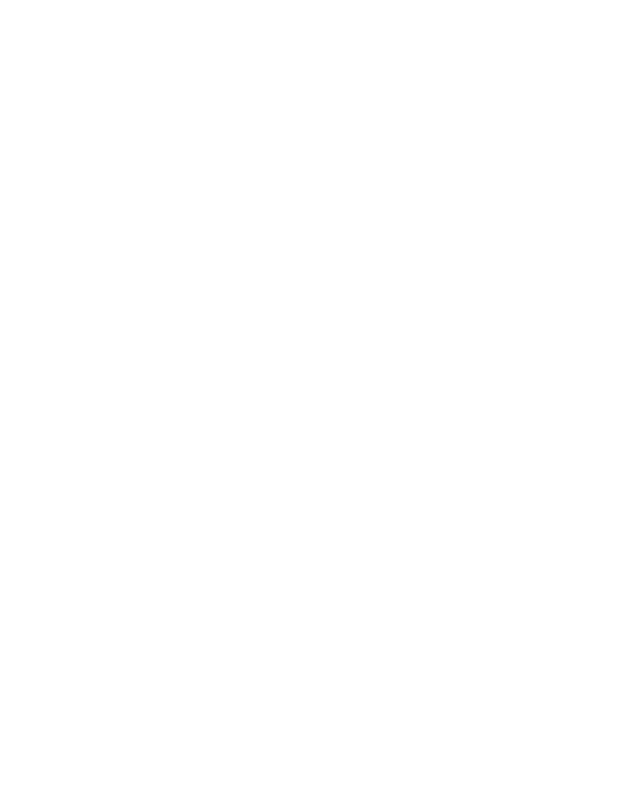
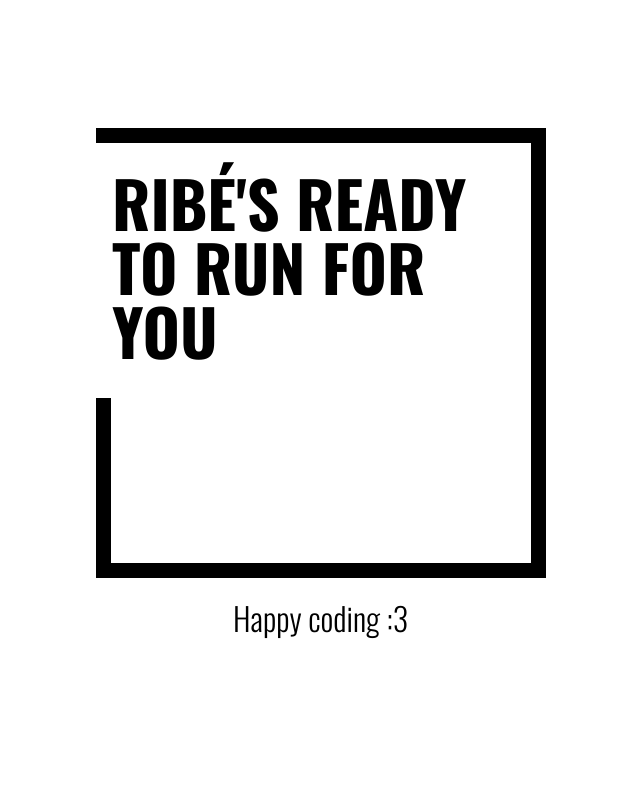
Before and after one commit to tomheno/Rib-Boilerplate, a website: page app/web/index.html in a window 1280 px wide. Shown: the whole page, without its empty margins (319-959 px from the left). Drawn offline with nearby package versions, Linux system fonts and the light colour scheme.

Commit message:
Update homepage

```diff
--- /dev/null
+++ b/app/src/scss/_components.scss
@@ -0,0 +1 @@
+@import "components/squareFade";
--- /dev/null
+++ b/app/src/scss/_fonts.scss
@@ -0,0 +1 @@
+@import url('https://fonts.googleapis.com/css?family=Oswald:200,300,400,700');
--- /dev/null
+++ b/app/src/scss/_views.scss
@@ -0,0 +1 @@
+@import "views/rib";
--- a/app/src/scss/app.scss
+++ b/app/src/scss/app.scss
@@ -1,5 +1,8 @@
 @import 'colors';
 @import 'mixins';
+@import 'views';
+@import 'components';
+@import 'fonts';
 
 
 * {
--- /dev/null
+++ b/app/src/scss/components/_squareFade.scss
@@ -0,0 +1,156 @@
+.squareFade {
+  width: 450px;
+  height: 450px;
+  position: relative;
+  overflow: hidden;
+  animation: movinInBlock 1s ease-out;
+  padding: 0;
+  font-family: 'Oswald', sans-serif;
+  cursor: pointer;
+
+  &:hover {
+    .black-mask {
+      transform: translateX(0);
+    }
+
+    .text {
+      color: white;
+    }
+  }
+
+  div {
+    position: absolute;
+    background: #000;
+  }
+
+  .line-top {
+    height: 15px;
+    width: 100%;
+    top: 0;
+    left: 0;
+    animation: lineTop 0.8s cubic-bezier(0.05, 0.79, 0.82, 0.31);
+  }
+
+  .line-right {
+    height: 100%;
+    width: 15px;
+    top: 0;
+    right: 0;
+    animation: lineRight 0.8s cubic-bezier(0.05, 0.79, 0.82, 0.31);
+  }
+
+  .line-bottom {
+    height: 15px;
+    width: 100%;
+    bottom: 0;
+    left: 0;
+    animation: lineBottom 0.8s cubic-bezier(0.05, 0.79, 0.82, 0.31);
+  }
+
+  .line-left {
+    height: 100%;
+    width: 15px;
+    top: 0;
+    left: 0;
+    transform: translateY(60%);
+    animation: lineLeft 0.8s cubic-bezier(0.05, 0.79, 0.82, 0.31);
+  }
+
+  .black-mask {
+    width: 100%;
+    height: 100%;
+    transform: translateX(100%);
+    animation: blackMask 1s 0.9s cubic-bezier(0.35, 1.1, 0.57, 0.76);
+    transition: .9s;
+  }
+
+  .text {
+    background: none;
+    font-size: 2rem;
+    line-height: 1;
+    letter-spacing: 0px;
+    margin-left: 1rem;
+    margin-right: 1rem;
+    text-transform: uppercase;
+    opacity: 0;
+    animation: moveIn 0s 1.4s cubic-bezier(0.35, 1.1, 0.57, 0.76) forwards;
+    transition: 1s;
+  }
+}
+
+
+@keyframes movinInBlock {
+  0% {
+    opacity: 0;
+    transform: translate(20%, 0%);
+  }
+
+  100% {
+    opacity: 1;
+    transform: translate(0%, 0%);
+  }
+}
+
+@keyframes lineTop {
+  0% {
+    transform: translateX(-100%);
+  }
+
+  100% {
+    transform: translateX(0%);
+  }
+}
+
+@keyframes lineRight {
+  0% {
+    transform: translateY(200%);
+  }
+
+  100% {
+    transform: translateY(0%);
+  }
+}
+
+@keyframes lineBottom {
+  0% {
+    transform: translateX(150%);
+  }
+
+  100% {
+    transform: translateX(0%);
+  }
+}
+
+@keyframes lineLeft {
+  0% {
+    transform: translateY(100%);
+  }
+
+  100% {
+    transform: translateY(60%);
+  }
+}
+
+@keyframes blackMask {
+  0% {
+    transform: translateX(100%);
+  }
+
+  50% {
+    transform: translateX(0%);
+  }
+
+  100% {
+    transform: translateX(100%);
+  }
+}
+
+@keyframes moveIn {
+  0% {
+    opacity: 0;
+  }
+
+  100% {
+    opacity: 1;
+  }
+}
--- /dev/null
+++ b/app/src/scss/views/_rib.scss
@@ -0,0 +1,35 @@
+.rib {
+  position: fixed;
+  top: 0;
+  right: 0;
+  left: 0;
+  bottom: 0;
+  display: flex;
+  justify-content: center;
+  align-items: center;
+  flex-direction: column;
+
+
+  &__hint {
+    margin-top: 1rem;
+    font-family: 'Oswald', sans-serif;
+    font-weight: 300;
+    font-size: 2rem;
+    animation: popIt .6s 1.75s forwards;
+    transform: translateY(-4rem);
+    opacity: 0;
+
+  }
+
+  @keyframes popIt {
+    0% {
+      opacity: 0;
+      transform: translateY(-4rem) scale(0);
+    }
+
+    100% {
+      opacity: 1;
+      transform: translateY(0) scale(1);
+    }
+  }
+}
--- a/app/web/index.html
+++ b/app/web/index.html
@@ -30,12 +30,23 @@
 <div class="container">
     <header class="header" id="h">
     </header>
-    <div class="content">
+    <div class="content rib">
+        <div class="squareFade">
+            <div class="line-top"></div>
+            <div class="line-right"></div>
+            <div class="line-bottom"></div>
+            <div class="line-left"></div>
+            <div class="black-mask"></div>
+            <div class="text">
+                <h1>Ribé's ready to run for you</h1>
+            </div>
+        </div>
+
+        <p class="rib__hint">Happy coding :3</p>
     </div>
 </div>
 
 <script src="js/app.js"></script>
-
 </body>
 
 </html>
--- a/gulpfile.js
+++ b/gulpfile.js
@@ -21,6 +21,7 @@ gulp.task('ribé', ['sass', 'deusvult', 'kompress'], function () {
     });
 
     gulp.watch("app/src/scss/*.scss", ['sass']);
+    gulp.watch("app/src/scss/*/*.scss", ['sass']);
     gulp.watch("app/src/js/*.js", ['kompress']);
     gulp.watch("app/src/img/*.{png, jpg, jpeg}", ['deusvult']);
     gulp.watch("app/web/*.html").on('change', browserSync.reload);
```
Also changed, not shown: app/web/css/app.css.
